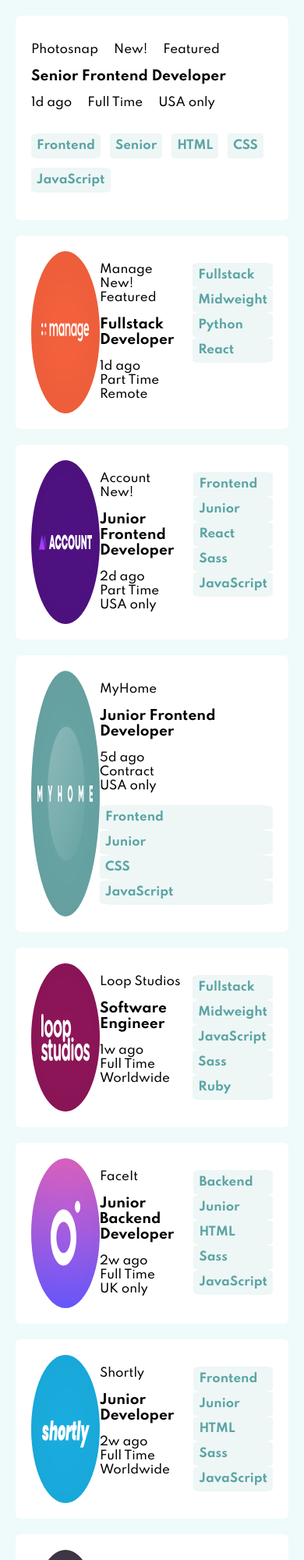
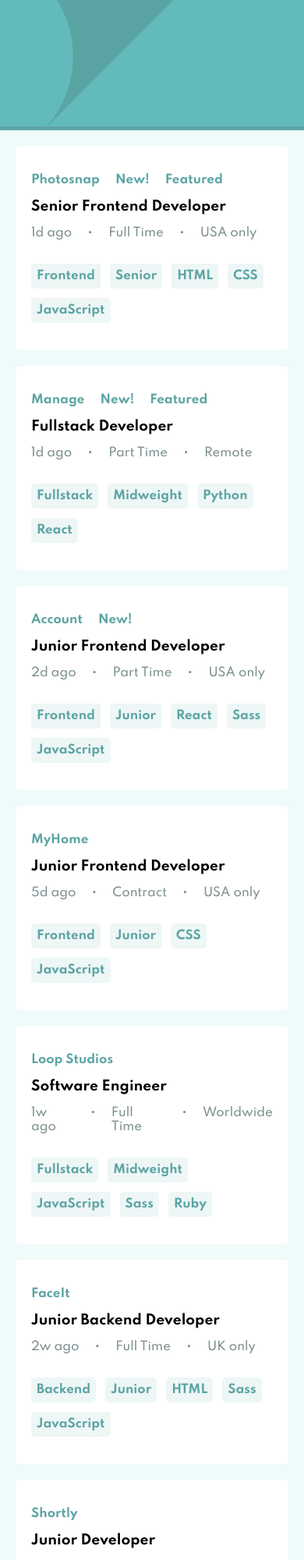
Before and after one commit to JanaBobulis/Job-Listing-With-Filtering, a plain HTML site: page index.html in a window 390 px wide. Shown: the top 2000 px of the page at 78% size. Drawn offline with Linux system fonts and the light colour scheme.

Commit message:
media queries

```diff
--- a/index.html
+++ b/index.html
@@ -26,11 +26,16 @@
 </head>
 
 <body>
+  <header>
+    <div class="header header-mobile">
+      <img src="/images/bg-header-mobile.svg">
+    </div>
+    <div class="header header-desktop">
+      <img src="/images/bg-header-desktop.svg">
+    </div>
+  </header>
   <!-- Item Start -->
-  <div class="item flex flex-f-d-c">
-
-    <span></span>
-
+  <div class="item flex">
     <!--<div class="item__image">
       <img src="/images/photosnap.svg">
     </div>-->
@@ -46,12 +51,14 @@
 
       <ul class="description__time flex">
         <li>1d ago</li>
+        <li>&#8226</li>
         <li>Full Time</li>
+        <li>&#8226</li>
         <li>USA only</li>
       </ul>
     </div>
 
-    <ul class="item__role flex flex-ai-c ">
+    <ul class="item__role flex flex-ai-c">
       <li>Frontend</li>
       <li>Senior</li>
       <li>HTML</li>
@@ -63,12 +70,12 @@
   <!-- Item End -->
 
   <!-- Item Start -->
-  <div class="item flex flex-f-d-r flex-jc-sa">
+  <div class="item flex">
 
-    <img src="/images/manage.svg">
+    <!--<img src="/images/manage.svg">-->
 
     <div class="description">
-      <ul class="description__feature">
+      <ul class="description__feature flex">
         <li>Manage</li>
         <li>New!</li>
         <li>Featured</li>
@@ -76,14 +83,16 @@
 
       <h1>Fullstack Developer</h1>
 
-      <ul class="description__feature">
+      <ul class="description__time flex">
         <li>1d ago</li>
+        <li>&#8226</li>
         <li>Part Time</li>
+        <li>&#8226</li>
         <li>Remote</li>
       </ul>
     </div>
 
-    <ul class="item__role">
+    <ul class="item__role flex flex-ai-c">
       <li>Fullstack</li>
       <li>Midweight</li>
       <li>Python</li>
@@ -94,26 +103,28 @@
   <!-- Item End -->
 
   <!-- Item Start -->
-  <div class="item flex flex-f-d-r flex-jc-sa">
+  <div class="item flex">
 
-    <img src="/images/account.svg">
+    <!--<img src="/images/account.svg">-->
 
     <div class="description">
-      <ul class="description__feature">
+      <ul class="description__feature flex">
         <li>Account</li>
         <li>New!</li>
       </ul>
 
       <h1>Junior Frontend Developer</h1>
 
-      <ul class="description__time">
+      <ul class="description__time flex">
         <li>2d ago</li>
+        <li>&#8226</li>
         <li>Part Time</li>
+        <li>&#8226</li>
         <li>USA only</li>
       </ul>
     </div>
 
-    <ul class="item__role">
+    <ul class="item__role flex flex-ai-c">
       <li>Frontend</li>
       <li>Junior</li>
       <li>React</li>
@@ -125,56 +136,59 @@
   <!-- Item End -->
 
   <!-- Item Start -->
-  <div class="item flex flex-f-d-r flex-jc-sa">
+  <div class="item flex">
 
-    <img src="/images/myhome.svg">
+    <!--<img src="/images/myhome.svg">-->
 
     <div class="description">
-      <ul class="description__feature">
+      <ul class="description__feature flex">
         <li>MyHome</li>
       </ul>
 
       <h1>Junior Frontend Developer</h1>
 
-      <ul class="description__time">
+      <ul class="description__time flex">
         <li>5d ago</li>
+        <li>&#8226</li>
         <li>Contract</li>
+        <li>&#8226</li>
         <li>USA only</li>
       </ul>
+    </div>
 
-      <ul class="item__role">
+      <ul class="item__role flex flex-ai-c">
         <li>Frontend</li>
         <li>Junior</li>
         <li>CSS</li>
         <li>JavaScript</li>
       </ul>
-    </div>
-
 
 
   </div>
   <!-- Item End -->
 
   <!-- Item Start -->
-  <div class="item flex flex-f-d-r flex-jc-sa">
+  <div class="item flex">
 
-    <img src="/images/loop-studios.svg">
+    <!--<img src="/images/loop-studios.svg">-->
 
     <div class="description">
-      <ul class="description__feature">
+      <ul class="description__feature flex">
         <li>Loop Studios</li>
       </ul>
 
       <h1>Software Engineer</h1>
 
-      <ul class="description__feature">
+      <ul class="description__time flex">
         <li>1w ago</li>
+        <li>&#8226</li>
         <li>Full Time</li>
+        <li>&#8226</li>
         <li>Worldwide</li>
       </ul>
     </div>
 
-    <ul class="item__role">
+    <ul class="item__role flex flex-ai-c">
       <li>Fullstack</li>
       <li>Midweight</li>
       <li>JavaScript</li>
@@ -186,25 +200,27 @@
   <!-- Item End -->
 
   <!-- Item Start -->
-  <div class="item flex flex-f-d-r flex-jc-sa">
+  <div class="item flex">
 
-    <img src="/images/faceit.svg">
+    <!--<img src="/images/faceit.svg">-->
 
     <div class="description">
-      <ul class="description__feature">
+      <ul class="description__feature flex">
         <li>FaceIt</li>
       </ul>
 
       <h1>Junior Backend Developer</h1>
 
-      <ul class="description__time">
+      <ul class="description__time flex">
         <li>2w ago</li>
+        <li>&#8226</li>
         <li>Full Time</li>
+        <li>&#8226</li>
         <li>UK only</li>
       </ul>
     </div>
 
-    <ul class="item__role">
+    <ul class="item__role flex flex-ai-c">
       <li>Backend</li>
       <li>Junior</li>
       <li>HTML</li>
@@ -216,25 +232,27 @@
   <!-- Item End -->
 
   <!-- Item Start -->
-  <div class="item flex flex-f-d-r flex-jc-sa">
+  <div class="item flex">
 
-    <img src="/images/shortly.svg">
+    <!--<img src="/images/shortly.svg">-->
 
     <div class="description">
-      <ul class="description__feature">
+      <ul class="description__feature flex">
         <li>Shortly</li>
       </ul>
 
       <h1>Junior Developer</h1>
 
-      <ul class="description__time">
+      <ul class="description__time flex">
         <li>2w ago</li>
+        <li>&#8226</li>
         <li>Full Time</li>
+        <li>&#8226</li>
         <li>Worldwide</li>
       </ul>
     </div>
 
-    <ul class="item__role">
+    <ul class="item__role flex flex-ai-c">
       <li>Frontend</li>
       <li>Junior</li>
       <li>HTML</li>
@@ -246,25 +264,27 @@
   <!-- Item End -->
 
   <!-- Item Start -->
-  <div class="item flex flex-f-d-r flex-jc-sa">
+  <div class="item flex">
 
-    <img src="/images/insure.svg">
+    <!--<img src="/images/insure.svg">-->
 
     <div class="description">
-      <ul class="description__feature">
+      <ul class="description__feature flex">
         <li>Insure</li>
       </ul>
 
       <h1>Junior Frontend Developer</h1>
 
-      <ul class="description__time">
+      <ul class="description__time flex">
         <li>2w ago</li>
+        <li>&#8226</li>
         <li>Full Time</li>
+        <li>&#8226</li>
         <li>USA only</li>
       </ul>
     </div>
 
-    <ul class="item__role">
+    <ul class="item__role flex flex-ai-c">
       <li>Frontend</li>
       <li>Junior</li>
       <li>Vue</li>
@@ -276,25 +296,27 @@
   <!-- Item End -->
 
   <!-- Item Start -->
-  <div class="item flex flex-f-d-r flex-jc-sa">
+  <div class="item flex">
 
-    <img src="/images/eyecam-co.svg">
+    <!--<img src="/images/eyecam-co.svg">-->
 
     <div class="description">
-      <ul class="description__feature">
+      <ul class="description__feature flex">
         <li>Eyecam Co.</li>
       </ul>
 
       <h1>Full Stack Engineer</h1>
 
-      <ul class="description__time">
+      <ul class="description__time flex">
         <li>3w ago</li>
+        <li>&#8226</li>
         <li>Full Time</li>
+        <li>&#8226</li>
         <li>Worldwide</li>
       </ul>
     </div>
 
-    <ul class="item__role">
+    <ul class="item__role flex flex-ai-c">
       <li>Fullstack</li>
       <li>Midweight</li>
       <li>JavaScript</li>
@@ -306,25 +328,27 @@
   <!-- Item End -->
 
   <!-- Item Start -->
-  <div class="item flex flex-f-d-r flex-jc-sa">
+  <div class="item flex">
 
-    <img src="/images/the-air-filter-company.svg">
+    <!--<img src="/images/the-air-filter-company.svg">-->
 
     <div class="description">
-      <ul class="description__feature">
+      <ul class="description__feature flex">
         <li>The Air Filter Company</li>
       </ul>
 
       <h1>Front-end Dev</h1>
 
-      <ul class="description__time">
+      <ul class="description__time flex">
         <li>1mo ago</li>
+        <li>&#8226</li>
         <li>Part Time</li>
+        <li>&#8226</li>
         <li>Worldwide</li>
       </ul>
     </div>
 
-    <ul class="item__role">
+    <ul class="item__role flex flex-ai-c">
       <li>Frontend</li>
       <li>Junior</li>
       <li>React</li>
--- a/scss/_globals.scss
+++ b/scss/_globals.scss
@@ -49,3 +49,17 @@ h1 {
         align-items: center;
     }
 }
+
+//visibility
+
+.header-desktop {
+    @include breakpoint-down(small) {
+        display: none;
+    }
+}
+
+.header-mobile {
+    @include breakpoint-up(medium) {
+        display: none;
+    }
+}
--- a/scss/_main.scss
+++ b/scss/_main.scss
@@ -1,9 +1,27 @@
+header {
+    .header {
+        background-color: $desaturated-dark-cyan;
+        img {
+            width: 100%;
+            height: auto;
+        }
+    }
+}
+
 .item {
     margin: 20px;
     padding: 20px;
     background-color: $white;
     position: relative;
     border-radius: 2%;
+    flex-direction: column;
+
+    @include breakpoint-up(large) {
+        flex-direction: row;
+        justify-content: space-between;
+        width: 90%;
+        margin: 20px auto;
+    }
 
     &__image {
         img {
@@ -15,6 +33,11 @@
     .description {
         &__feature {
             padding-left: 0;
+
+            &:nth-child(1) {
+                color: $desaturated-dark-cyan;
+                font-weight: 700;
+            }
             li {
                 list-style-type: none;
 
@@ -26,6 +49,7 @@
 
         &__time {
             padding-left: 0;
+            color: $dark-grayish-cyan;
             li {
                 list-style-type: none;
 
@@ -47,7 +71,14 @@
             color: $desaturated-dark-cyan;
             font-weight: 700;
             padding: 7px;
-            border-radius: 10%;
+            border-radius: 5px;
+        }
+
+        li:hover {
+            cursor: pointer;
+            background-color: $desaturated-dark-cyan;
+            color:$white;
+            transition: .2s ease-in-out;
         }
     }
 }
--- /dev/null
+++ b/scss/_mixins.scss
@@ -0,0 +1,16 @@
+// Breakpoints
+
+$breakpoint-up: ("small": "375px", "medium": "640px", "large": "1024px", "x-large": "1400px"); //max-width and largest breakpoint is set to given desktop width
+$breakpoint-down: ("x-small": "3784px", "small" : "639px", "medium": "1023px", "large": "1399px");
+
+@mixin breakpoint-up($size) {
+    @media (min-width: map-get($breakpoint-up, $size)) {
+        @content;
+    }
+}
+
+@mixin breakpoint-down($size) {
+    @media (max-width: map-get($breakpoint-down, $size)) {
+        @content;
+    }
+}
--- a/scss/style.scss
+++ b/scss/style.scss
@@ -1,3 +1,5 @@
+@import "mixins";
 @import "variables";
+
 @import "main";
 @import "globals";
```
Also changed, not shown: dist/style.css.
